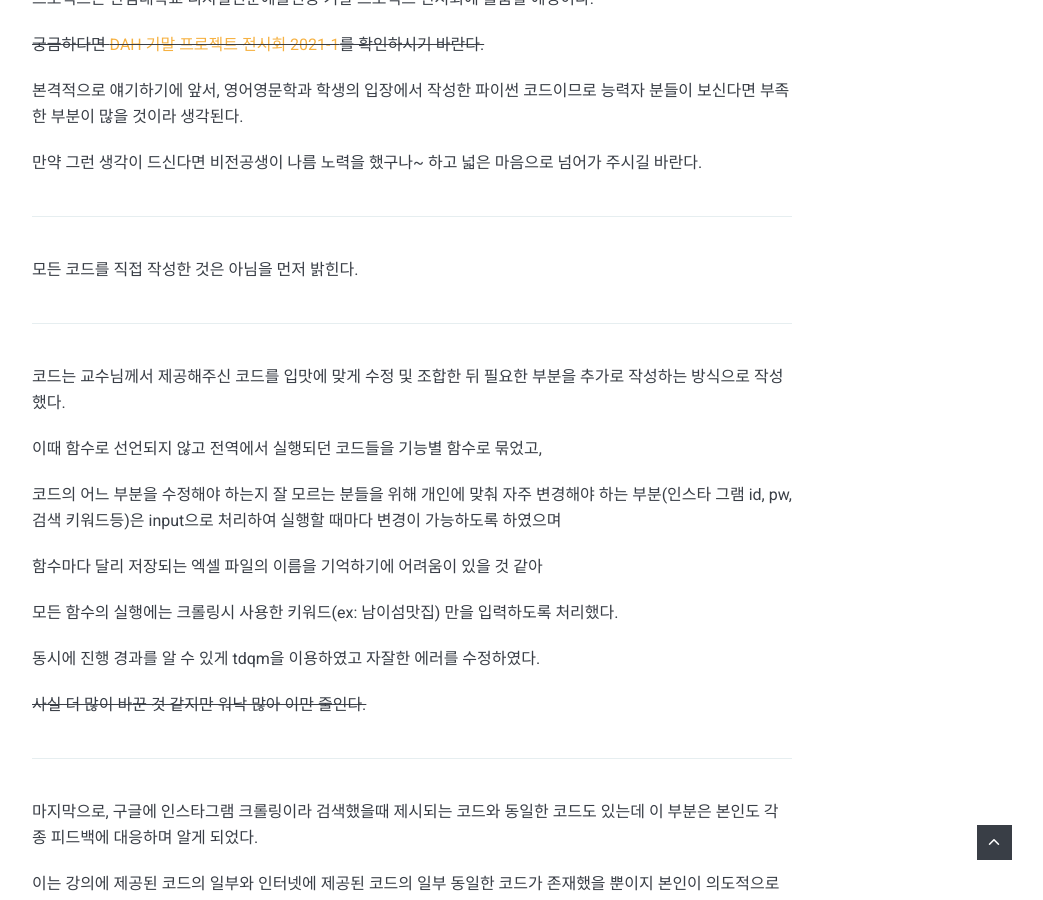
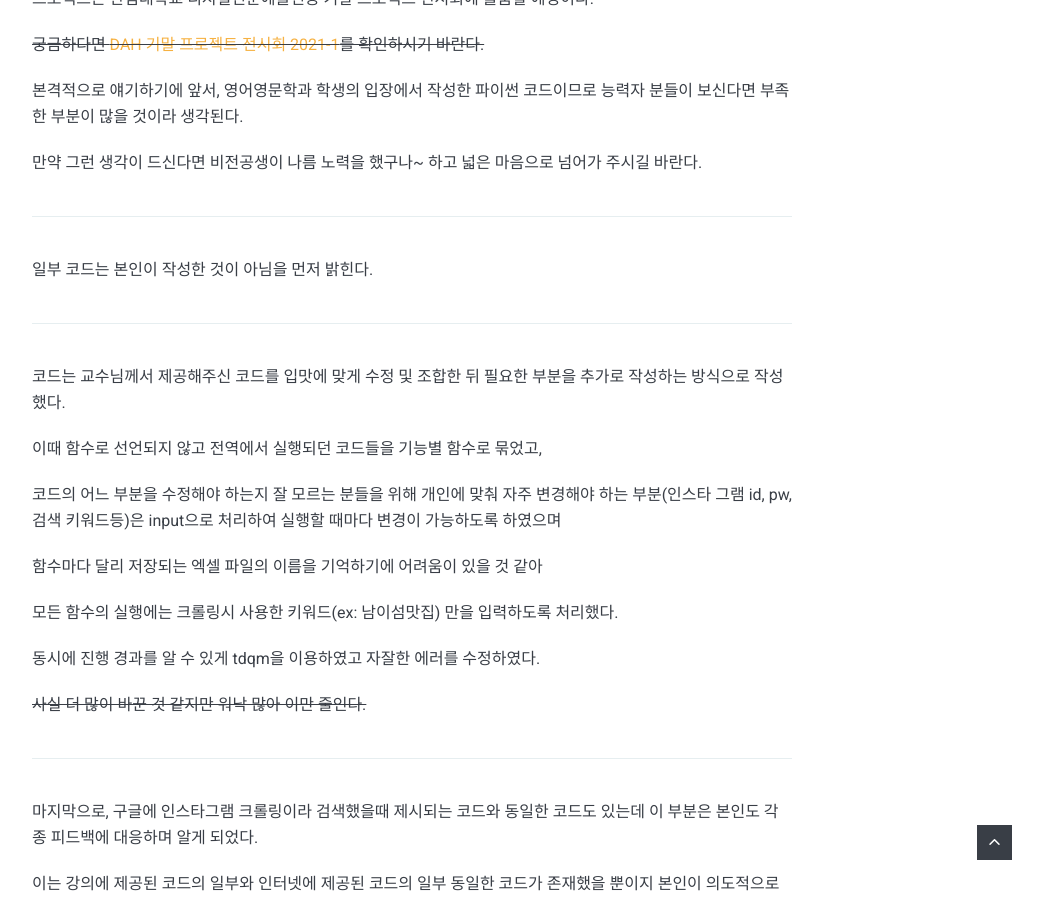
Before and after one commit to StrangeFate/StrangeFate.github.io, a Jekyll site: the page built from _posts/2021-05-24-Insta-Crawl.markdown, in a window 1280 px wide and 900 px high, scrolled down 1356 px. Shown: the whole window, without its empty margins (228-1271 px from the left). Built offline with Jekyll 4.4.1, drawn with Linux system fonts in a browser that asks for light colours; nearby versions of some CDN libraries.

Commit message:
Update 2021-05-24-Insta-Crawl.markdown

```diff
--- a/_posts/2021-05-24-Insta-Crawl.markdown
+++ b/_posts/2021-05-24-Insta-Crawl.markdown
@@ -26,7 +26,7 @@ tags:   인스타그램크롤링 크롤링 파이썬 셀레니움
 
 ***
 
-모든 코드를 직접 작성한 것은 아님을 먼저 밝힌다.
+일부 코드는 본인이 작성한 것이 아님을 먼저 밝힌다.
 
 ***
 
```
